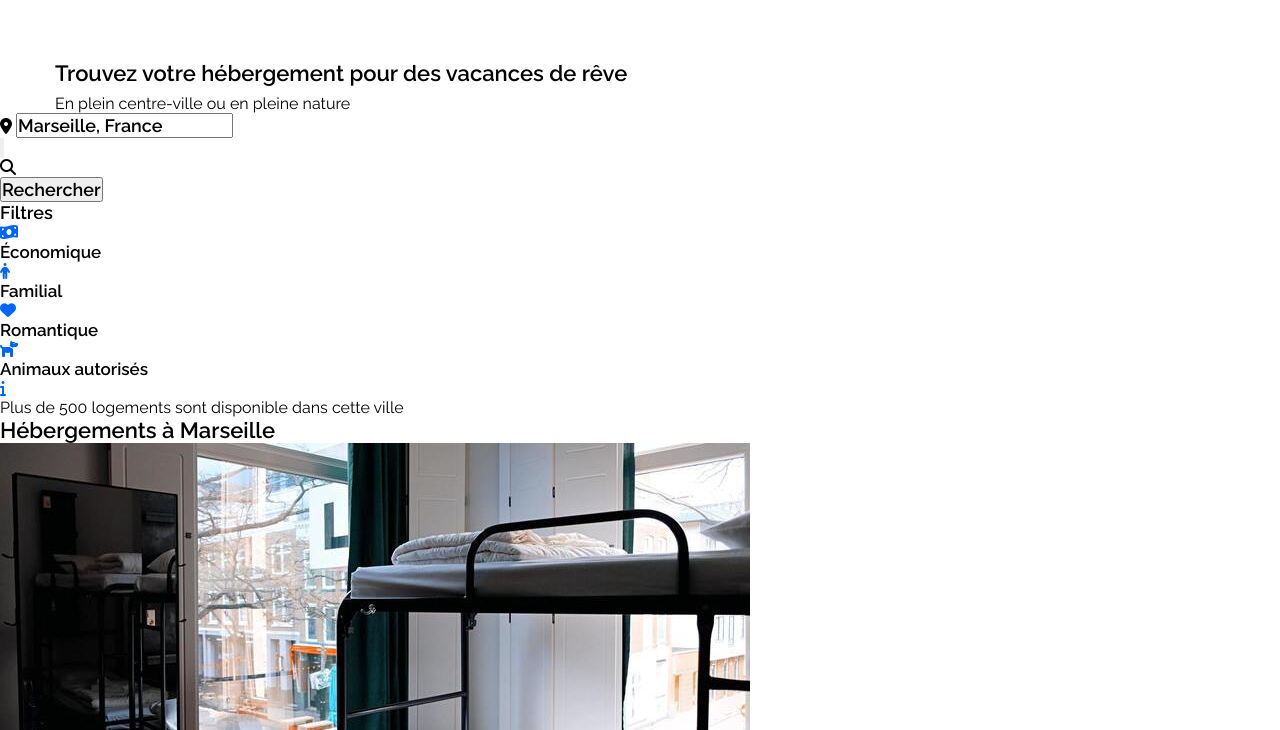
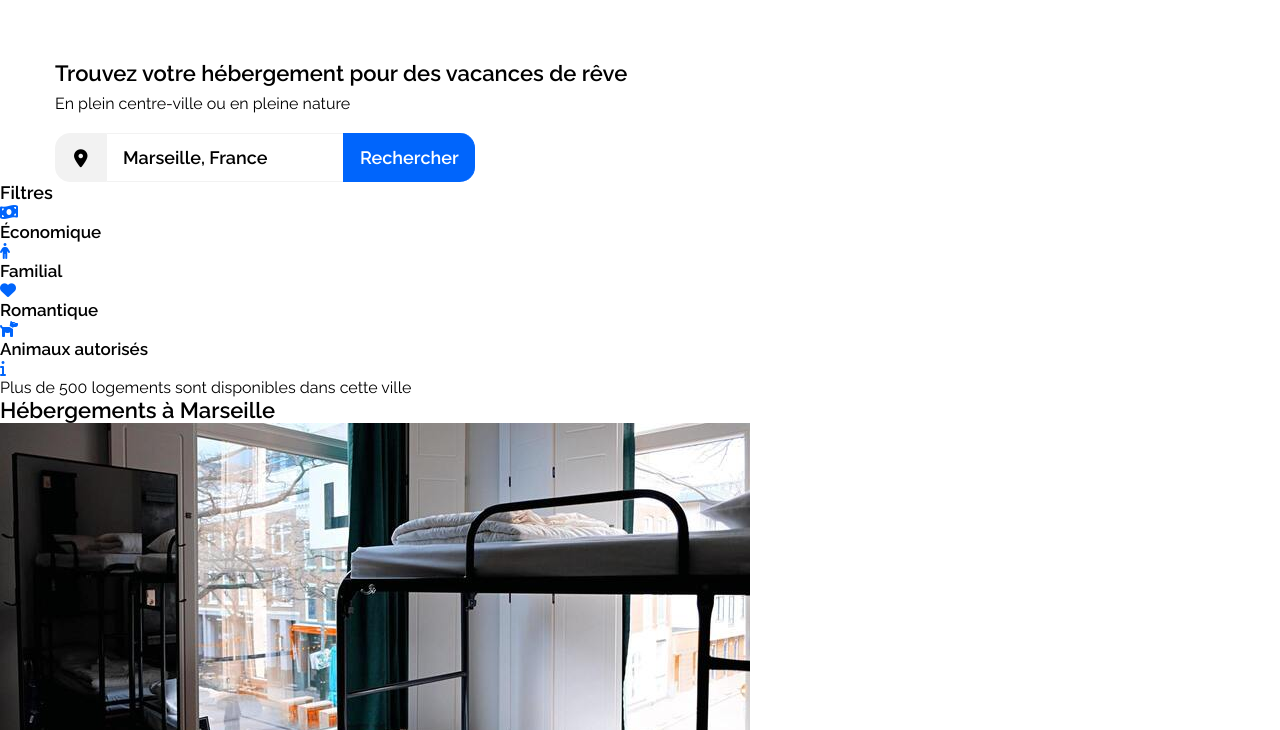
Before and after one commit to camipro-cell/Creez-la-page-d-accueil-d-une-agence-de-voyage-avec-HTML-CSS, a plain HTML site: page index.html in a window 1280 px wide. Shown: the part 70-800 px from the top of the page. Drawn offline with Linux system fonts and the light colour scheme.

Commit message:
Ajout de l'ensemble du formulaire et de son style

```diff
--- a/css/style.css
+++ b/css/style.css
@@ -64,6 +64,15 @@
 
                 }
 
+.proprietes_communes_bouton { /* propriétés s'appliquant aux deux boutons du formulaire
+                                (celui qui sera visible en version desktop et tablette, et celui qui sera visible en version mobile) */
+
+                            border: 1px solid #0065FC;
+                            background: #0065FC;
+                            border-radius: 0px 15px 15px 0px;
+
+                        }
+
 
 
 /* CSS HEADER */
@@ -125,3 +134,61 @@
                             margin: 8px 0px 0px 55px;
 
                         }
+
+/* FORMULAIRE CSS */
+
+.formulaire     {
+                        display: flex; /* l'ensemble du contenu .formulaire est aligné horizontalement */
+                        flex-direction: row;
+                        margin: 20px 0px 0px 55px;
+                        height: 49px;
+
+
+}
+.label_position, .champ_formulaire {
+
+                                        border: 1px solid #F2F2F2;
+                                }
+
+.label_position {
+
+                    background: #F2F2F2;;
+                    border-radius: 15px 0px 0px 15px;
+
+            }
+
+.label_position .icon_size {
+                                    width: 50px; /* la largeur du label sera de 50px */
+                                    font-size: 18px;
+                                    padding: 16px 18px 15px; /* les marges internes pour le positionnement de l'icône dans le label sont définis */
+
+                        }
+
+
+
+.champ_formulaire {
+                    width: 236px;
+                    padding: 14px 71px 14px 16px; /* les marges interne pour le positionnement du string "Marseille, France" sont définis */
+                    background-color: #FFFFFF;
+                    border-right: none; /*les bordures à droite et à gauche sont supprimées pour que le .champ_formulaire
+                                        puisse correspondre au visuel de ma maquette */
+                    border-left: none;
+
+             }
+
+
+.bouton_rechercher {
+                        width: 132px;
+                        padding: 14px 16px;
+                        color: #FFFFFF;
+                        border-bottom: none; /* les bordures en haut et en bas sont supprimées pour que le .bouton_rechercher
+                                                puisse correspondre au visuel de la maquette */
+                        border-top: none;
+                }
+
+
+.bouton_mobile {
+
+                    display: none; /* ce bouton de recherche ne sera visible qu'en version mobile */
+
+            }
--- a/index.html
+++ b/index.html
@@ -32,19 +32,19 @@
 
             <form class="formulaire" method="get" action="#">
 
-                <label class="label_position" for="ville"><i class="fa-solid fa-location-dot icon_position"></i>
+                <label class="label_position" for="ville"><i class="fa-solid fa-location-dot icon_size"></i>
                  </label>
 
                 <input class="champ_formulaire taille_18" type="text" name="ville" id="ville" value="Marseille, France">
 
 
                     <div class="bouton_mobile">
-                        <input class="bouton_loupe" type="submit" value="">
+                        <input class="bouton_loupe proprietes_communes_bouton" type="submit" value="">
                         <div class="loupe"><i class="fa-solid fa-magnifying-glass icon_loupe"></i></div>
                     </div>
 
                     <div>
-                        <input class="taille_18 bouton_rechercher" type="submit" value="Rechercher">
+                        <input class="taille_18 bouton_rechercher proprietes_communes_bouton" type="submit" value="Rechercher">
                     </div>
 
 
@@ -80,8 +80,8 @@
             </div>
 
      <div class="flex_info">
-        <div class=""><i class="fa-solid fa-info info_icon icon_color"></i></div>
-        <p class="taille_16">Plus de 500 logements sont disponible dans cette ville</p>
+        <div class="info_icon"><i class="fa-solid fa-info icon_color"></i></div>
+        <p class="taille_16">Plus de 500 logements sont disponibles dans cette ville</p>
     </div>
 
 </section>
```
